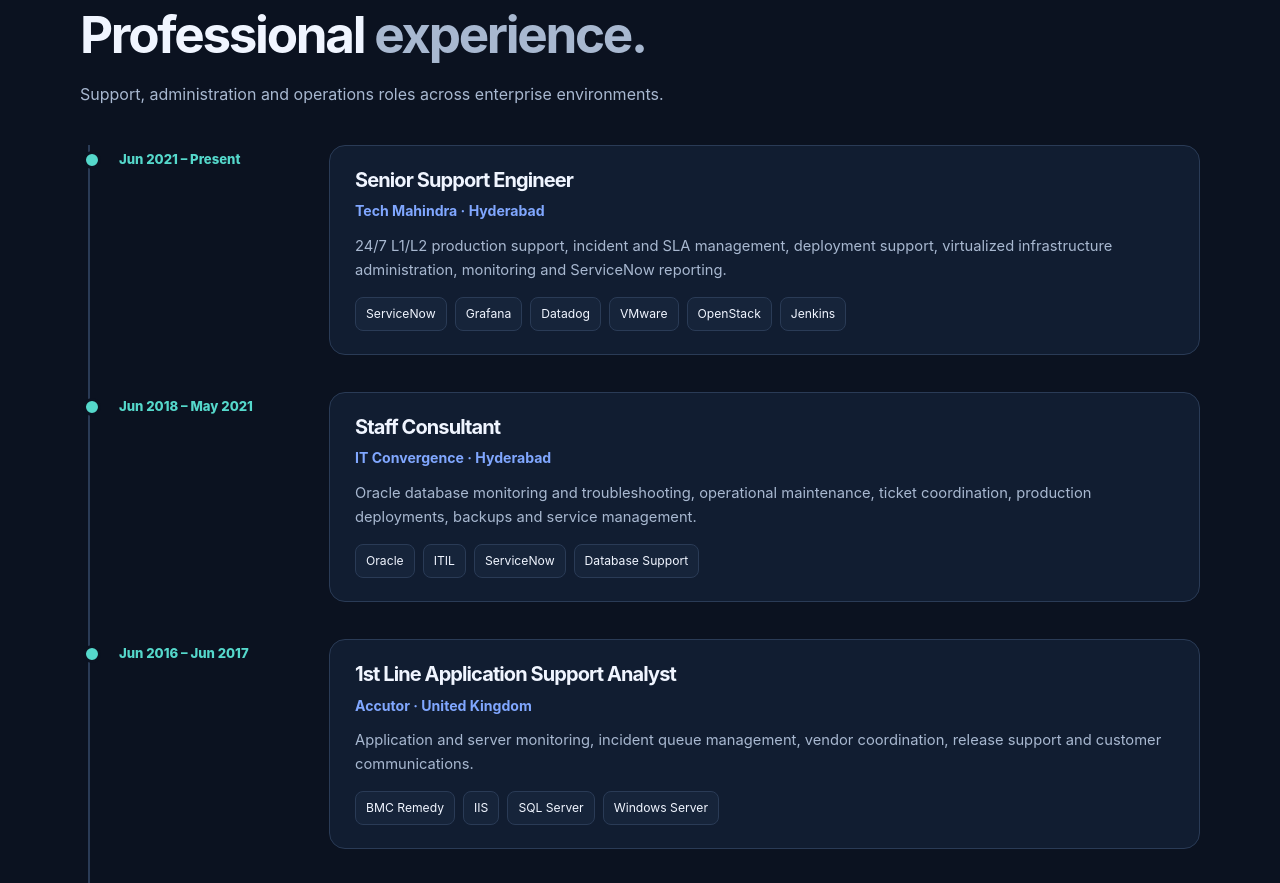
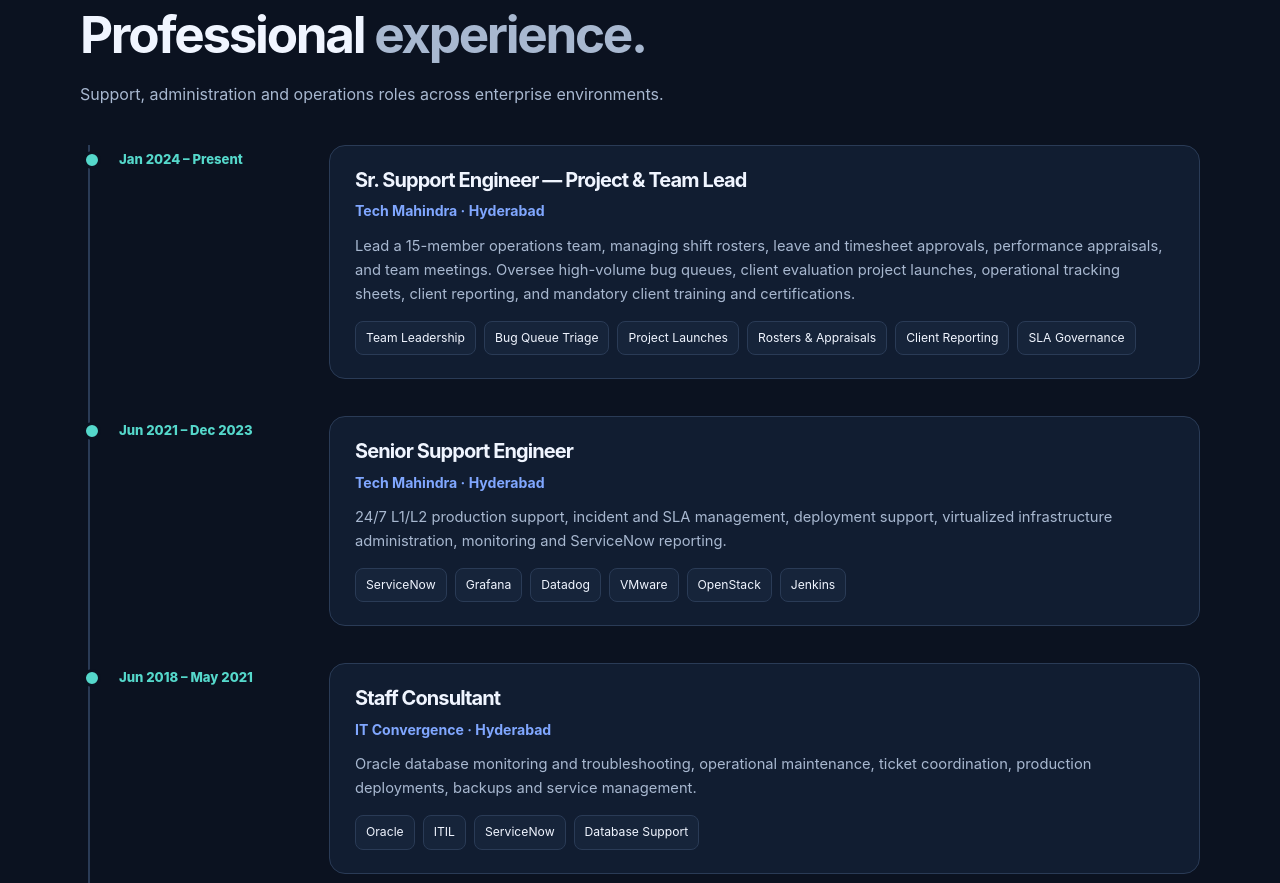
Before and after one commit to sudheernaidud-ops/my-website, a plain HTML site: page index.html in a window 1280 px wide. Shown: the part 1639-2522 px from the top of the page. Drawn offline with Linux system fonts and the light colour scheme.

Commit message:
Update professional experience section in index.html
Added new job roles and responsibilities for Sr. Support Engineer and Senior Support Engineer.

```diff
--- a/index.html
+++ b/index.html
@@ -82,7 +82,44 @@
     </section>
     <section class="section experience-section" id="experience"><div class="shell"><div class="section-heading"><span class="kicker">02 / Career</span><h2>Professional <span class="muted">experience.</span></h2><p>Support, administration and operations roles across enterprise environments.</p></div>
       <div class="timeline">
-        <article class="job"><div class="job-date">Jun 2021 – Present</div><div class="job-body"><div class="job-top"><h3>Senior Support Engineer</h3><span class="company">Tech Mahindra · Hyderabad</span></div><p>24/7 L1/L2 production support, incident and SLA management, deployment support, virtualized infrastructure administration, monitoring and ServiceNow reporting.</p><div class="mini-tags"><span>ServiceNow</span><span>Grafana</span><span>Datadog</span><span>VMware</span><span>OpenStack</span><span>Jenkins</span></div></div></article>
+        <article class="job">
+  <div class="job-date">Jan 2024 – Present</div>
+  <div class="job-body">
+    <div class="job-top">
+      <h3>Sr. Support Engineer — Project &amp; Team Lead</h3>
+      <span class="company">Tech Mahindra · Hyderabad</span>
+    </div>
+    <p>Lead a 15-member operations team, managing shift rosters, leave and timesheet approvals, performance appraisals, and team meetings. Oversee high-volume bug queues, client evaluation project launches, operational tracking sheets, client reporting, and mandatory client training and certifications.</p>
+    <div class="mini-tags">
+      <span>Team Leadership</span>
+      <span>Bug Queue Triage</span>
+      <span>Project Launches</span>
+      <span>Rosters &amp; Appraisals</span>
+      <span>Client Reporting</span>
+      <span>SLA Governance</span>
+    </div>
+  </div>
+</article>
+
+<article class="job">
+  <div class="job-date">Jun 2021 – Dec 2023</div>
+  <div class="job-body">
+    <div class="job-top">
+      <h3>Senior Support Engineer</h3>
+      <span class="company">Tech Mahindra · Hyderabad</span>
+    </div>
+    <p>24/7 L1/L2 production support, incident and SLA management, deployment support, virtualized infrastructure administration, monitoring and ServiceNow reporting.</p>
+    <div class="mini-tags">
+      <span>ServiceNow</span>
+      <span>Grafana</span>
+      <span>Datadog</span>
+      <span>VMware</span>
+      <span>OpenStack</span>
+      <span>Jenkins</span>
+    </div>
+  </div>
+</article>
+
         <article class="job"><div class="job-date">Jun 2018 – May 2021</div><div class="job-body"><div class="job-top"><h3>Staff Consultant</h3><span class="company">IT Convergence · Hyderabad</span></div><p>Oracle database monitoring and troubleshooting, operational maintenance, ticket coordination, production deployments, backups and service management.</p><div class="mini-tags"><span>Oracle</span><span>ITIL</span><span>ServiceNow</span><span>Database Support</span></div></div></article>
         <article class="job"><div class="job-date">Jun 2016 – Jun 2017</div><div class="job-body"><div class="job-top"><h3>1st Line Application Support Analyst</h3><span class="company">Accutor · United Kingdom</span></div><p>Application and server monitoring, incident queue management, vendor coordination, release support and customer communications.</p><div class="mini-tags"><span>BMC Remedy</span><span>IIS</span><span>SQL Server</span><span>Windows Server</span></div></div></article>
         <article class="job"><div class="job-date">Apr 2015 – Jun 2016</div><div class="job-body"><div class="job-top"><h3>IT Support Service Desk Analyst</h3><span class="company">Lynn Recruitment Consultant · United Kingdom</span></div><p>End-user support, incident ownership, Windows troubleshooting, remote access support and escalation coordination.</p><div class="mini-tags"><span>TopDesk</span><span>Active Directory</span><span>Scout</span><span>Kofax</span></div></div></article>
```
